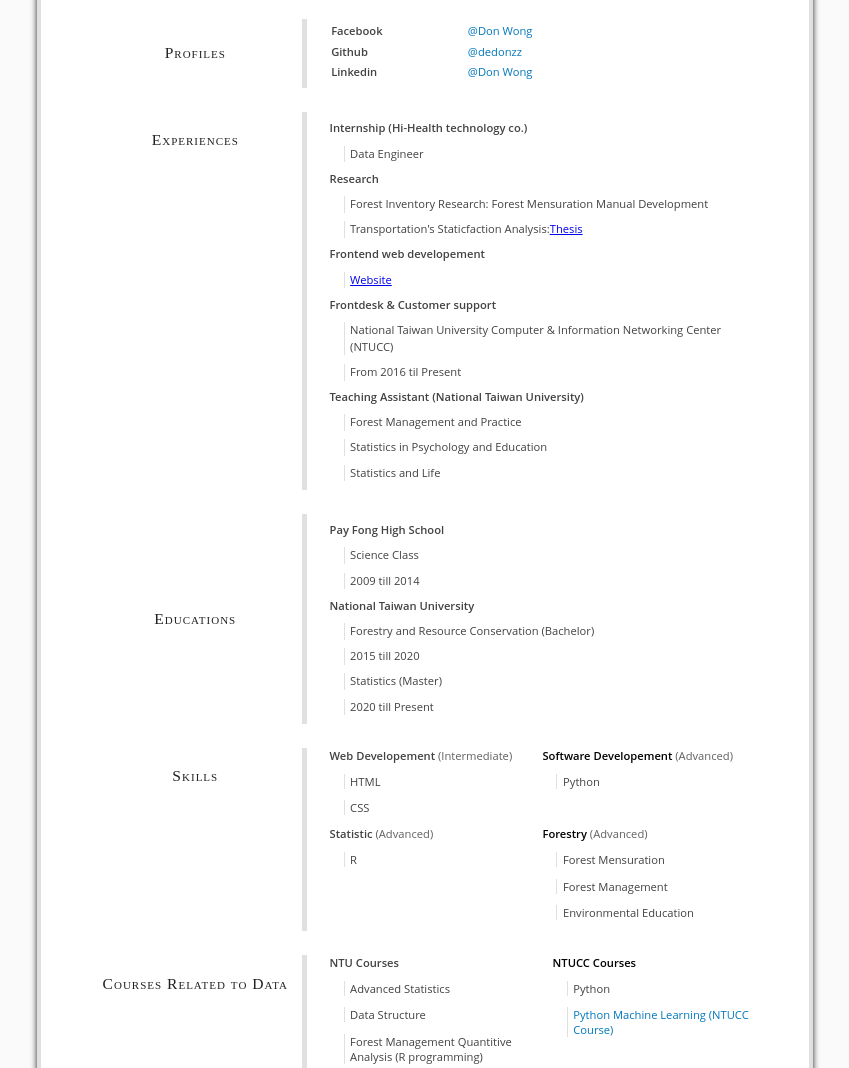
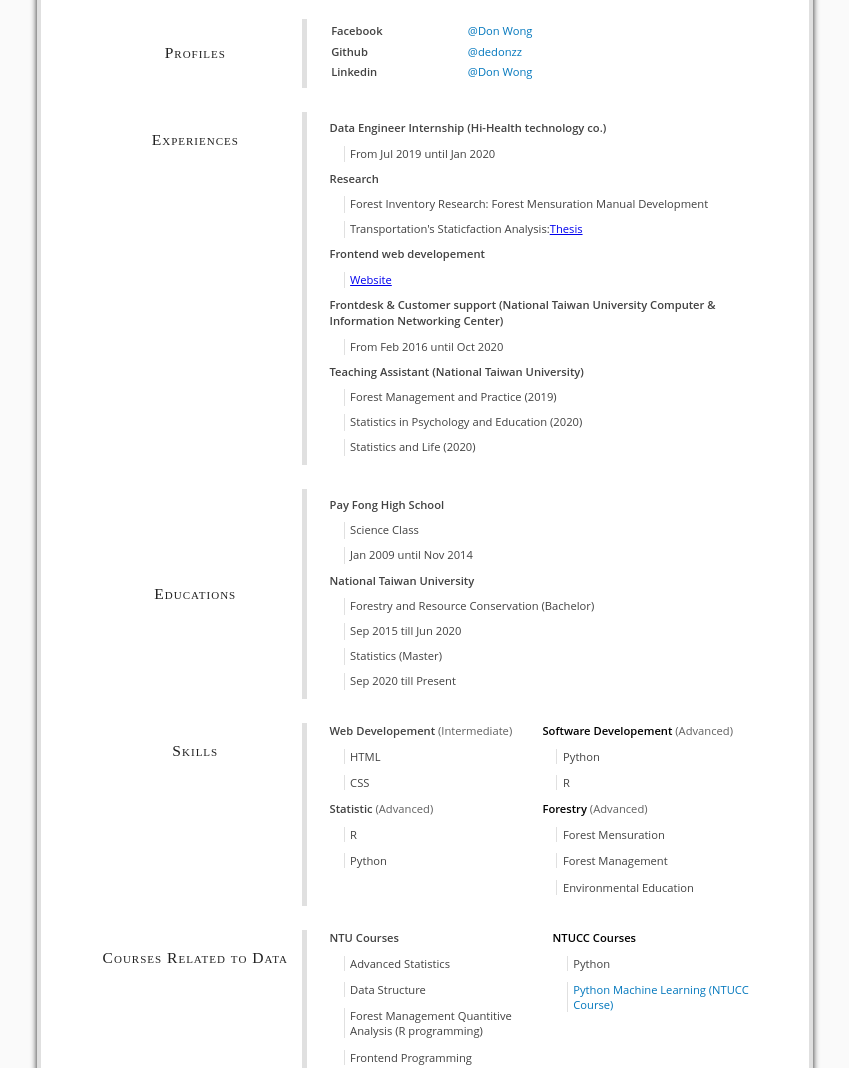
Before and after one commit to dedonzz/dedonzz.github.io, a plain HTML site: page index.html in a window 1280 px wide. Shown: the part 380-1448 px from the top of the page, without its empty margins (215-1064 px from the left). Drawn offline with Linux system fonts and the light colour scheme.

Commit message:
Update index.html

```diff
--- a/index.html
+++ b/index.html
@@ -100,20 +100,19 @@
                             Experiences
                         </div>
                         <div class="content-text work-listing education-listing">
-                            <p class="heading">Internship (Hi-Health technology co.)</p>
-                            <p class="highlight">Data Engineer</p>
+                            <p class="heading">Data Engineer Internship (Hi-Health technology co.)</p>
+                            <p class="highlight">From Jul 2019 until Jan 2020</p>
                             <p class="heading">Research</p>
                             <p class="highlight">Forest Inventory Research: Forest Mensuration Manual Development</p>
                             <p class="highlight">Transportation's Staticfaction Analysis:<a href="http://tiny.cc/DonThesis">Thesis</a></p>
                             <p class="heading">Frontend web developement</p>
                             <p class="highlight"><a href="http://course.cc.ntu.edu.tw/201707/index.html">Website</a></p>
-                            <p class="heading">Frontdesk & Customer support</p>
-                            <p class="highlight">National Taiwan University Computer & Information Networking Center (NTUCC)</p>
-                            <p class="highlight">From 2016 til Present</p>
+                            <p class="heading">Frontdesk & Customer support (National Taiwan University Computer & Information Networking Center)</p>
+                            <p class="highlight">From Feb 2016 until Oct 2020</p>
                             <p class="heading">Teaching Assistant (National Taiwan University)</p>
-                            <p class="highlight">Forest Management and Practice</p>
-                            <p class="highlight">Statistics in Psychology and Education</p>
-                            <p class="highlight">Statistics and Life</p>
+                            <p class="highlight">Forest Management and Practice (2019)</p>
+                            <p class="highlight">Statistics in Psychology and Education (2020)</p>
+                            <p class="highlight">Statistics and Life (2020)</p>
                         </div>
                     </div>
                 </section>
@@ -125,12 +124,12 @@
                         <div class="content-text work-listing education-listing">
                             <p class="heading">Pay Fong High School</p>
                             <p class="highlight">Science Class</p>
-                            <p class="highlight">2009 till 2014</p>
+                            <p class="highlight">Jan 2009 until Nov 2014</p>
                             <p class="heading">National Taiwan University</p>
                             <p class="highlight">Forestry and Resource Conservation (Bachelor)</p>
-                            <p class="highlight">2015 till 2020</p>
+                            <p class="highlight">Sep 2015 till Jun 2020</p>
                             <p class="highlight">Statistics (Master)</p>
-                            <p class="highlight">2020 till Present</p>
+                            <p class="highlight">Sep 2020 till Present</p>
                         </div>
                     </div>
                 </section>
@@ -151,6 +150,7 @@
                                     Software Developement
                                     <span>(Advanced)</span>
                                     <p class="highlight">Python</p>
+                                    <p class="highlight">R</p>
                                 </li>
                             </ul>
                             <ul>
@@ -158,6 +158,7 @@
                                     Statistic
                                     <span>(Advanced)</span>
                                     <p class="highlight">R</p>
+                                    <p class="highlight">Python</p>
                                 </li>
                                 <li>
                                     Forestry
```
